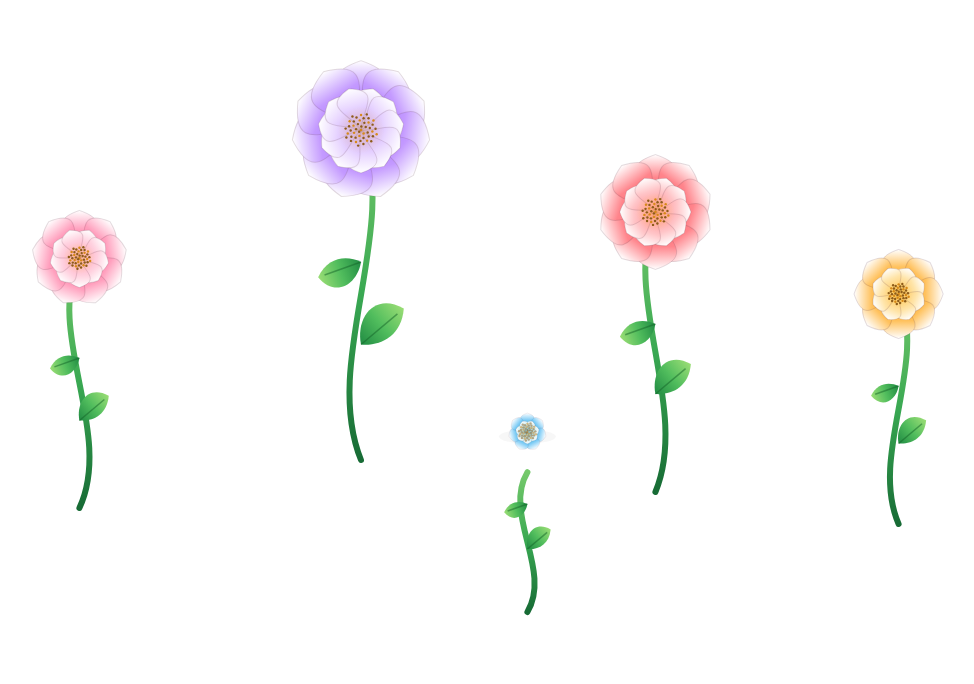
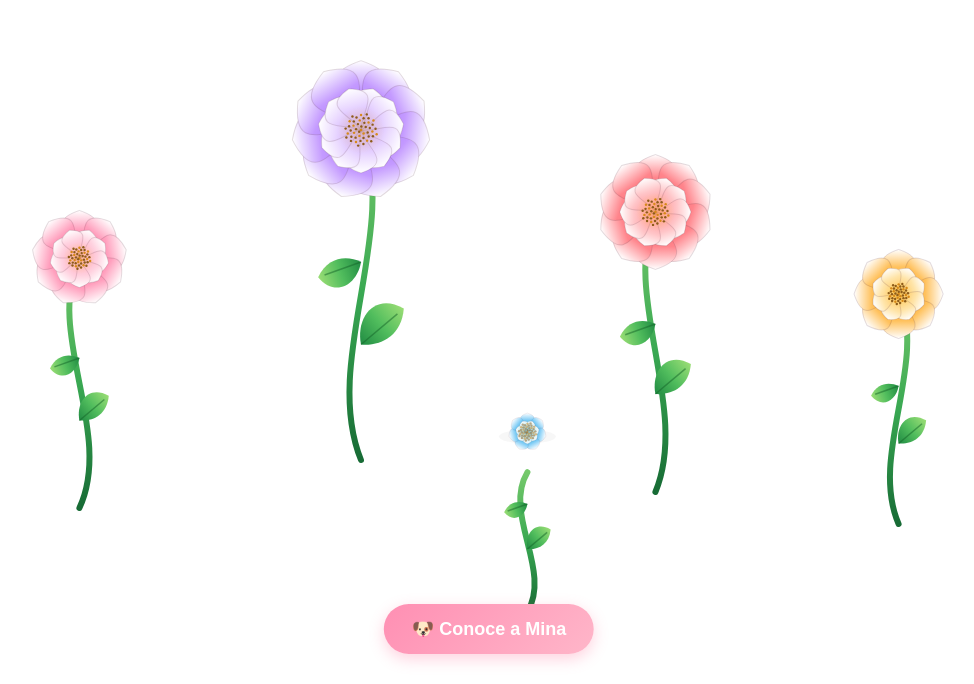
Before and after one commit to DanCA/FloresGaby, a plain HTML site: page index.html in a window 1280 px wide. Shown: the part 116-800 px from the top of the page, without its empty margins (151-1125 px from the left). Drawn offline with Linux system fonts and the light colour scheme.

Commit message:
Update index.html

```diff
--- a/index.html
+++ b/index.html
@@ -25,6 +25,49 @@
 </head>
 
 <body>
+
+<a href="mina.html" class="boton-mina">
+    🐶 Conoce a Mina
+</a>
+
+<style>
+    .boton-mina {
+        position: fixed;
+        bottom: 30px;
+        left: 50%;
+        transform: translateX(-50%);
+
+        padding: 14px 28px;
+
+        background: linear-gradient(
+            135deg,
+            #ff8fb3,
+            #ffb6c9
+        );
+
+        color: white;
+        text-decoration: none;
+
+        font-family: Arial, sans-serif;
+        font-size: 18px;
+        font-weight: bold;
+
+        border-radius: 30px;
+
+        box-shadow:
+            0 5px 15px rgba(255, 105, 150, 0.3);
+
+        transition: 0.25s;
+        z-index: 100;
+    }
+
+    .boton-mina:hover {
+        transform: translateX(-50%) scale(1.08);
+
+        box-shadow:
+            0 8px 22px rgba(255, 105, 150, 0.45);
+    }
+</style>
 
 <canvas id="canvas"></canvas>
 
```
